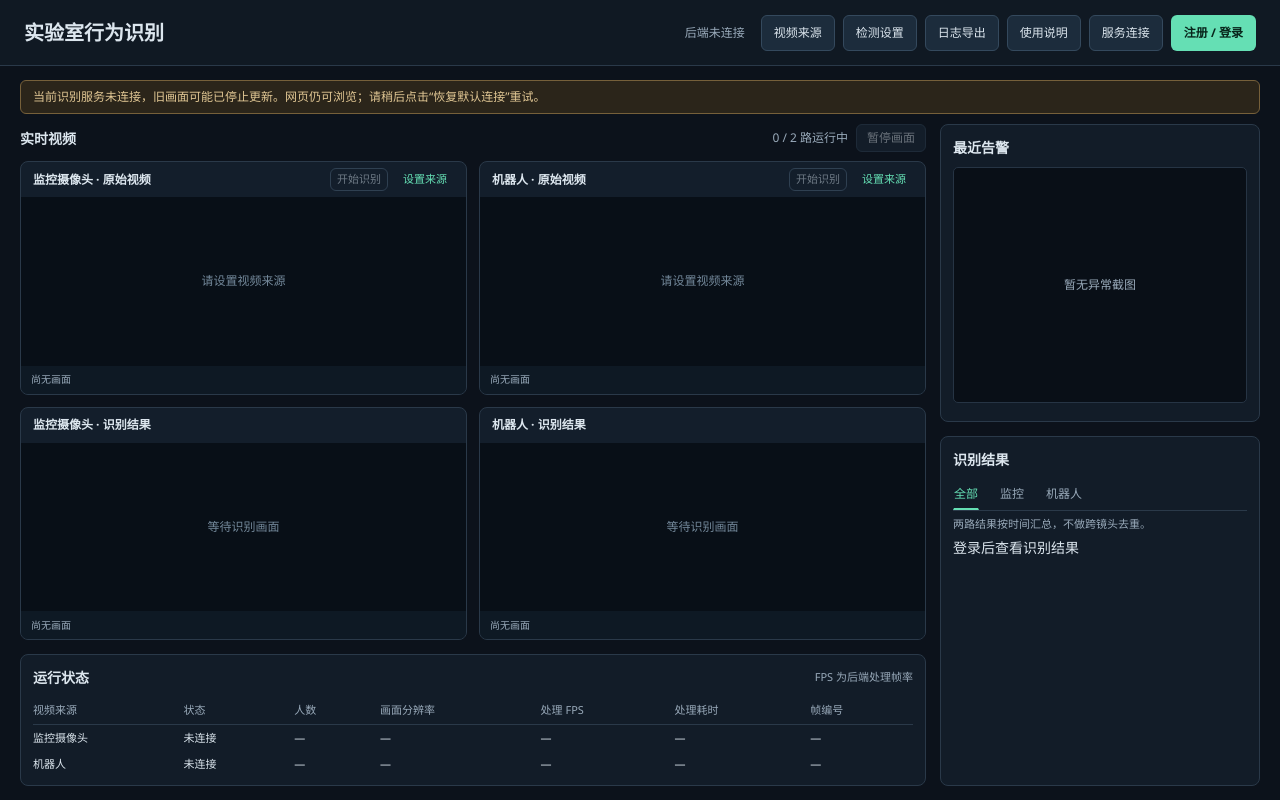
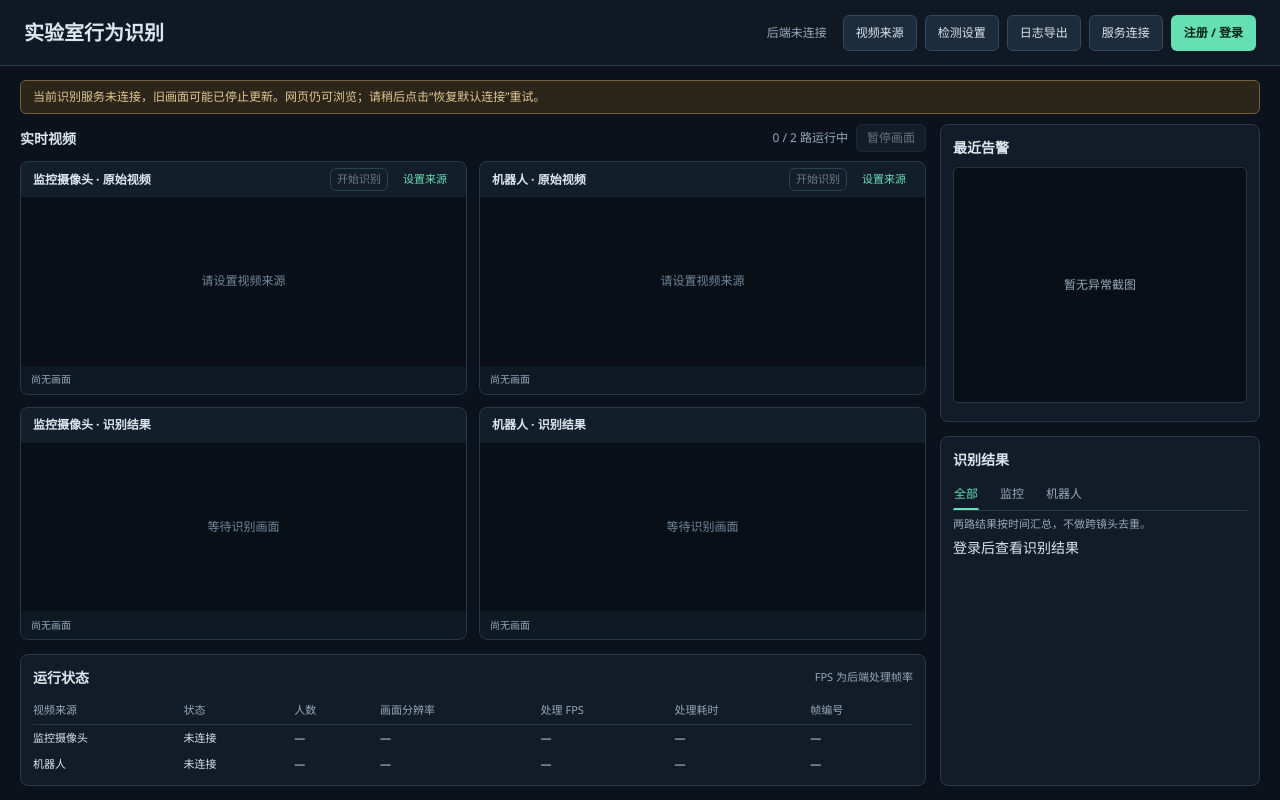
Before and after one commit to shaoranhu/lab-safety-demo, a plain HTML site: page index.html in a window 1280 px wide. Drawn offline with Linux system fonts and the light colour scheme; no server answers.

Commit message:
Temporarily hide the usage guide

```diff
--- a/index.html
+++ b/index.html
@@ -2,7 +2,7 @@
 <html lang="zh-CN">
 <head><meta charset="utf-8"><meta name="viewport" content="width=device-width,initial-scale=1"><title>LabGuard · 实验室行为识别</title><link rel="stylesheet" href="./style.css?v=20261117-usage"></head>
 <body>
-<header><a class="brand" href="./">实验室行为识别</a><nav aria-label="工作台操作"><span id="connection" role="status">正在检查服务</span><button class="secondary" data-open="sources-dialog">视频来源</button><button class="secondary" data-open="settings-dialog">检测设置</button><button class="secondary" data-open="logs-dialog">日志导出</button><button class="secondary" data-open="usage-dialog">使用说明</button><button class="secondary" data-open="service-dialog">服务连接</button><button id="account" class="primary">注册 / 登录</button></nav></header>
+<header><a class="brand" href="./">实验室行为识别</a><nav aria-label="工作台操作"><span id="connection" role="status">正在检查服务</span><button class="secondary" data-open="sources-dialog">视频来源</button><button class="secondary" data-open="settings-dialog">检测设置</button><button class="secondary" data-open="logs-dialog">日志导出</button><button class="secondary" data-open="usage-dialog" hidden>使用说明</button><button class="secondary" data-open="service-dialog">服务连接</button><button id="account" class="primary">注册 / 登录</button></nav></header>
 <main><div id="banner" role="status" class="banner" hidden></div><div class="dashboard">
 <section class="monitor-area" aria-label="实时视频"><div class="section-title"><h1>实时视频</h1><div class="video-toolbar"><span class="muted" id="source-summary">0 / 2 路运行中</span><button id="toggle-views" class="secondary" aria-pressed="false" disabled title="暂停或继续四路画面显示，后台保持识别">暂停画面</button></div></div><div id="videos" class="video-grid"></div></section>
 <aside>
```
